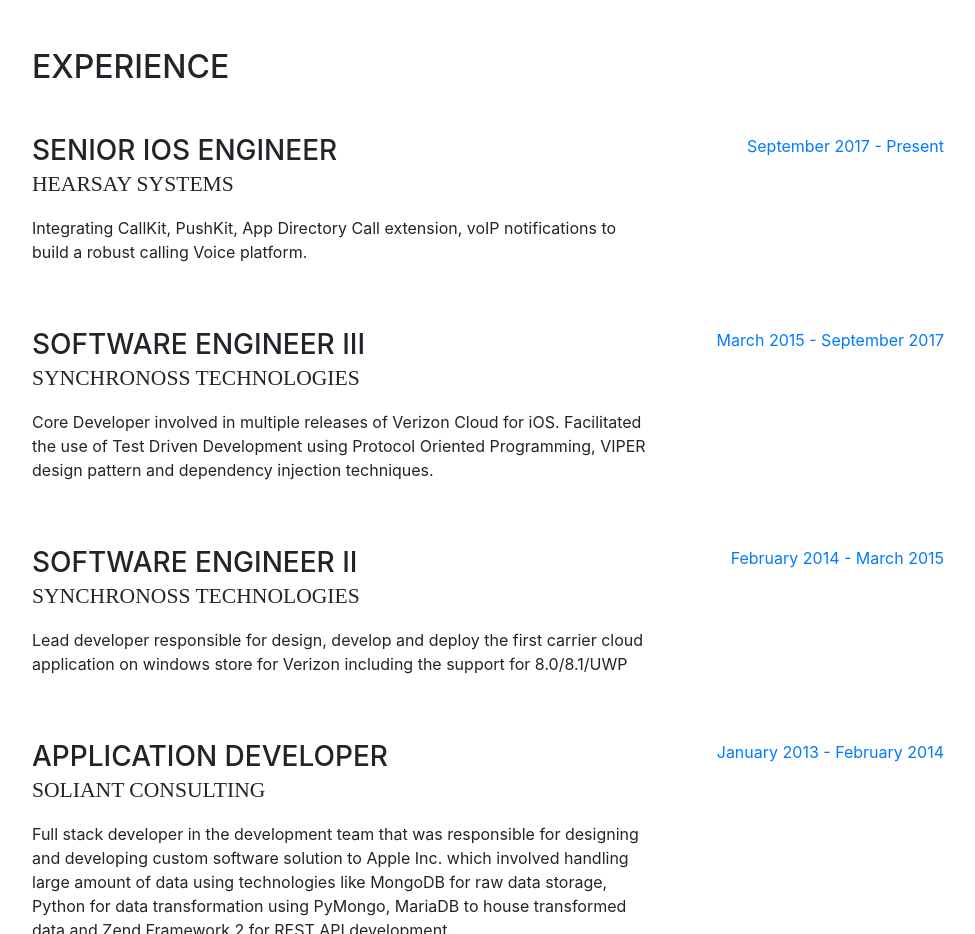
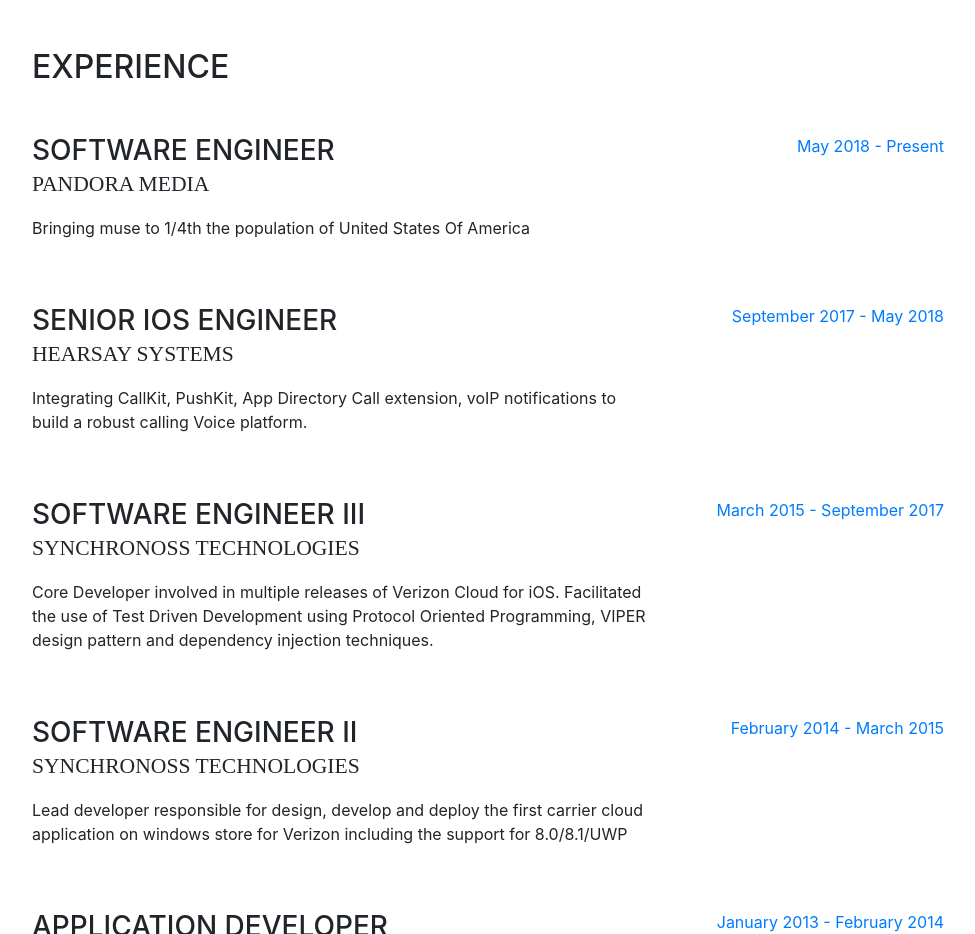
Before and after one commit to vinayganesh/vinayganesh.github.io, a website with bundled scripts: page index.html in a window 1280 px wide. Shown: the part 800-1734 px from the top of the page, without its empty margins (288-1263 px from the left). Built offline with nearby package versions, Linux system fonts and the light colour scheme; a web font is replaced by a local one.

Commit message:
updated resume

```diff
--- a/index.html
+++ b/index.html
@@ -115,12 +115,23 @@
 
           <div class="resume-item d-flex flex-column flex-md-row mb-5">
             <div class="resume-content mr-auto">
+              <h3 class="mb-0">Software Engineer</h3>
+              <div class="subheading mb-3">Pandora Media</div>
+              <p> Bringing muse to 1/4th the population of United States Of America </p>
+            </div>
+            <div class="resume-date text-md-right">
+              <span class="text-primary">May 2018 - Present</span>
+            </div>
+          </div>
+
+          <div class="resume-item d-flex flex-column flex-md-row mb-5">
+            <div class="resume-content mr-auto">
               <h3 class="mb-0">Senior iOS Engineer</h3>
               <div class="subheading mb-3">Hearsay Systems</div>
               <p>Integrating CallKit, PushKit, App Directory Call extension, voIP notifications to build a robust calling Voice platform. </p>
             </div>
             <div class="resume-date text-md-right">
-              <span class="text-primary">September 2017 - Present</span>
+              <span class="text-primary">September 2017 - May 2018</span>
             </div>
           </div>
 
```
